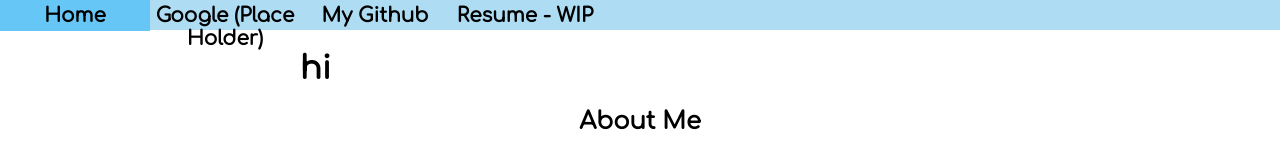
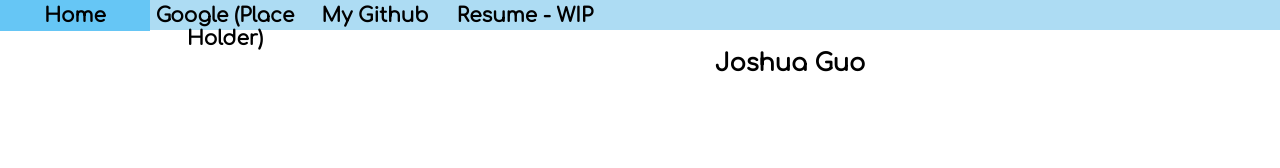
Before and after one commit to JoshGuo/joshguo.github.io, a plain HTML site: page index.html in a window 1280 px wide. Drawn offline with Linux system fonts and the light colour scheme.

Commit message:
Update index.html

```diff
--- a/index.html
+++ b/index.html
@@ -13,9 +13,9 @@
 			<li> <a href= "">Resume - WIP</a> </li>
 		</ul></div>
 
-		<h1>hi</h1>
 		<div align = "middle">
-			<h2>About Me</h2>
+			<h2>Joshua Guo</h2>
+
 			<p></p>
 		</div>
 	</body>
```
